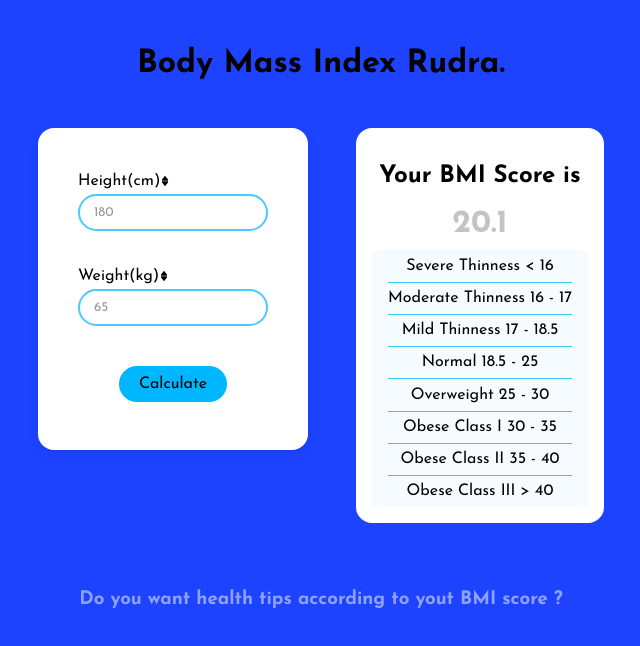
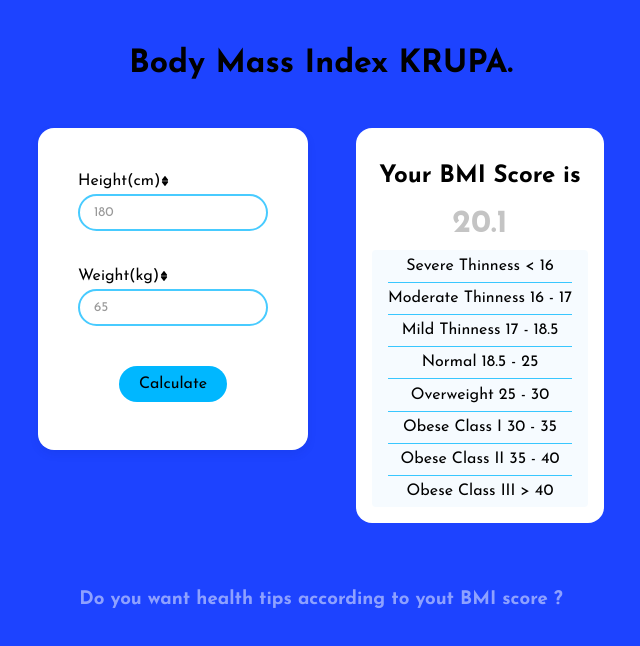
Before and after one commit to rspatel10/bmi-calc, a plain HTML site: page index.html in a window 1280 px wide. Shown: the whole page, without its empty margins (319-959 px from the left). Drawn offline with Linux system fonts and the light colour scheme.

Commit message:
name change

```diff
--- a/index.html
+++ b/index.html
@@ -15,7 +15,7 @@
   <body>
     <div class="main-container">
       <header class="bmi-calc-header">
-        <h1>Body Mass Index Rudra.</h1>
+        <h1>Body Mass Index KRUPA.</h1>
       </header>
 
        <div class="secondary-container">
```
